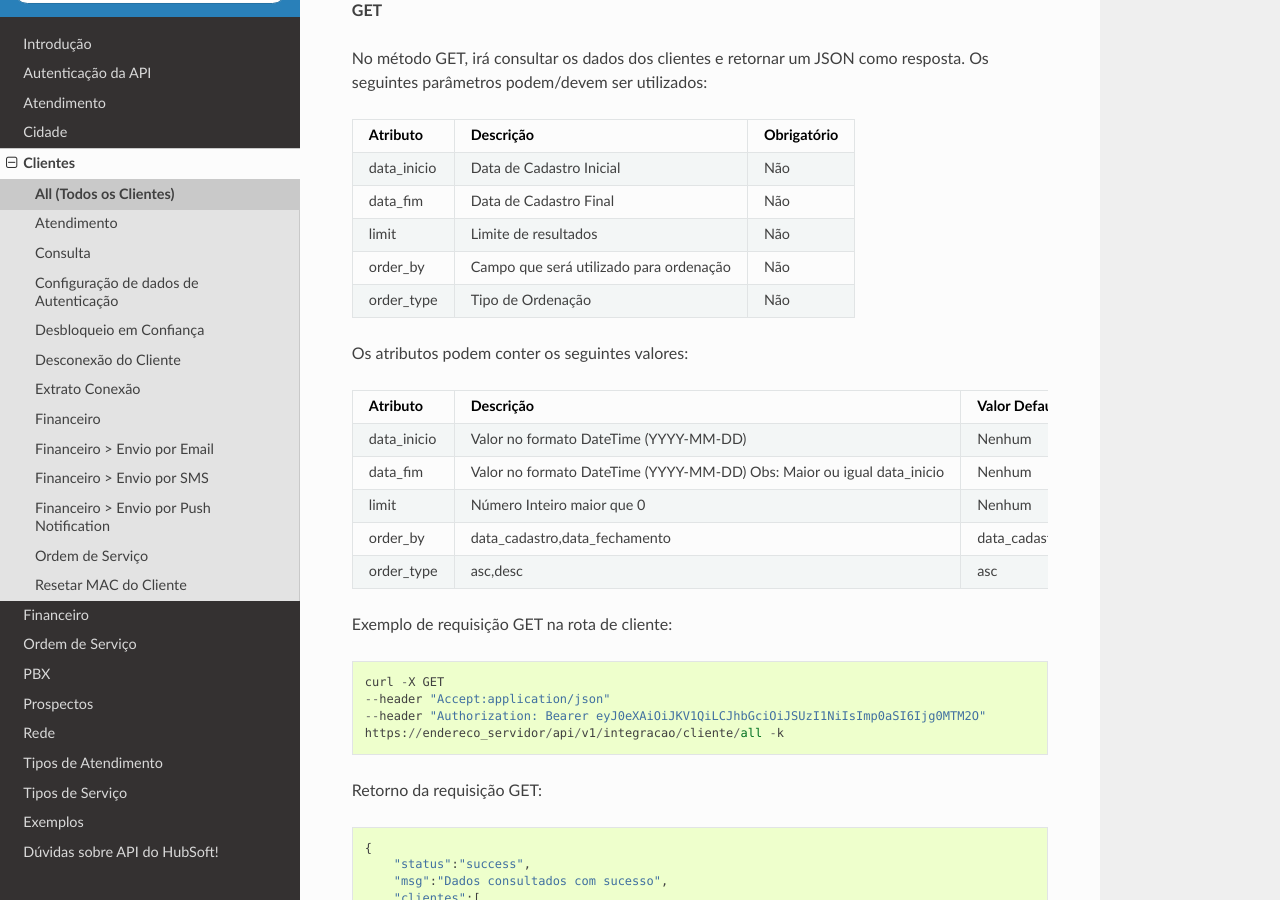
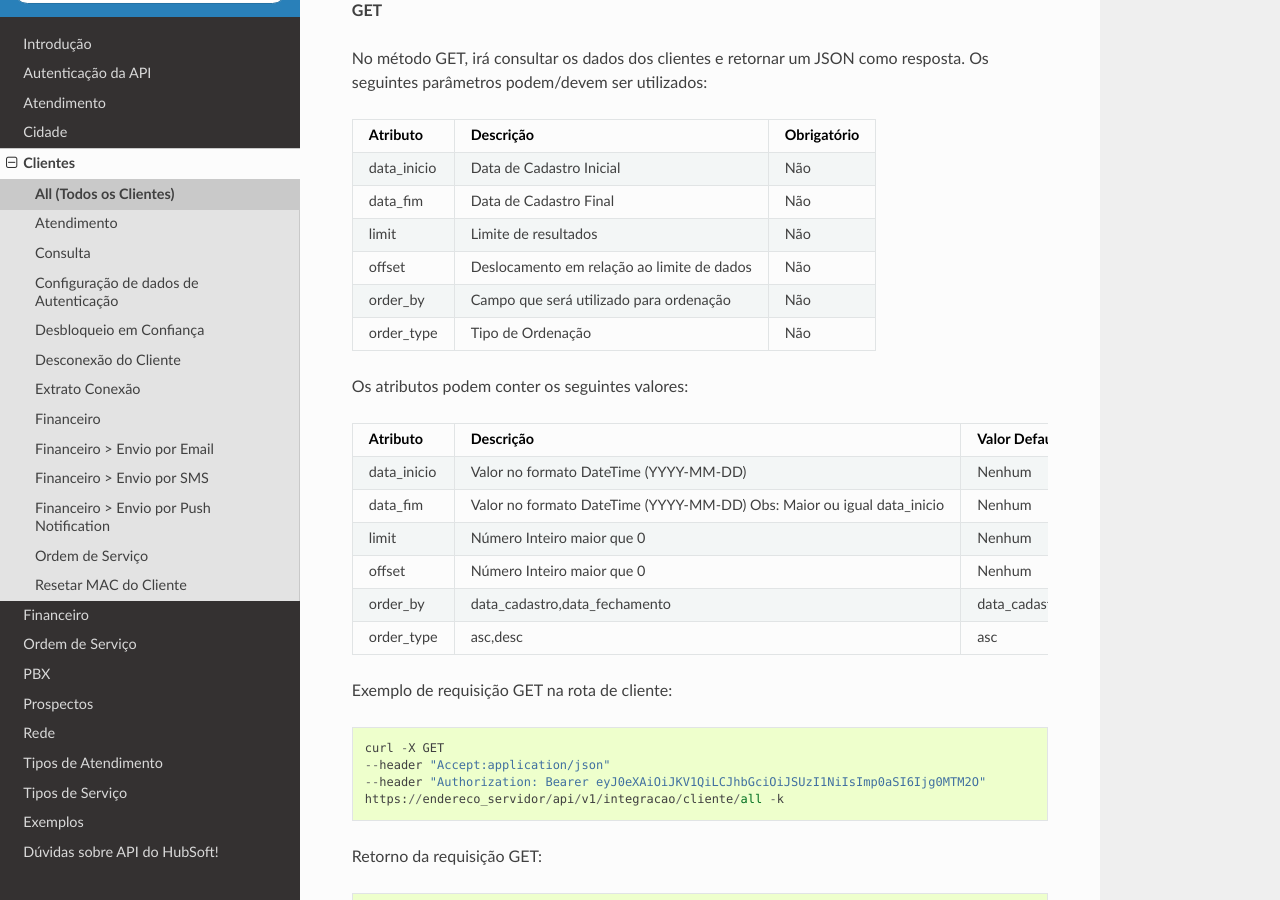
Before and after one commit to hubsoftbrasil/api, a Sphinx documentation site: the page built from docs/source/clientes/all.rst, in a window 1280 px wide and 900 px high, scrolled down 534 px. Built offline with Sphinx 7.4.7 and the Read the Docs theme 2.0.0, drawn with Linux system fonts in a browser that asks for light colours; pages that are not in the unit, such as notebooks, are missing from menus.

Commit message:
Adicionando parametro offset

```diff
--- a/docs/source/clientes/all.rst
+++ b/docs/source/clientes/all.rst
@@ -38,6 +38,10 @@ Os seguintes parâmetros podem/devem ser utilizados:
       -  Limite de resultados
       -  Não
 
+   *  -  offset
+      -  Deslocamento em relação ao limite de dados
+      -  Não
+
    *  -  order_by
       -  Campo que será utilizado para ordenação
       -  Não
@@ -64,6 +68,10 @@ Os atributos podem conter os seguintes valores:
       -  Nenhum
 
    *  -  limit
+      -  Número Inteiro maior que 0
+      -  Nenhum
+
+   *  -  offset
       -  Número Inteiro maior que 0
       -  Nenhum
 
```
